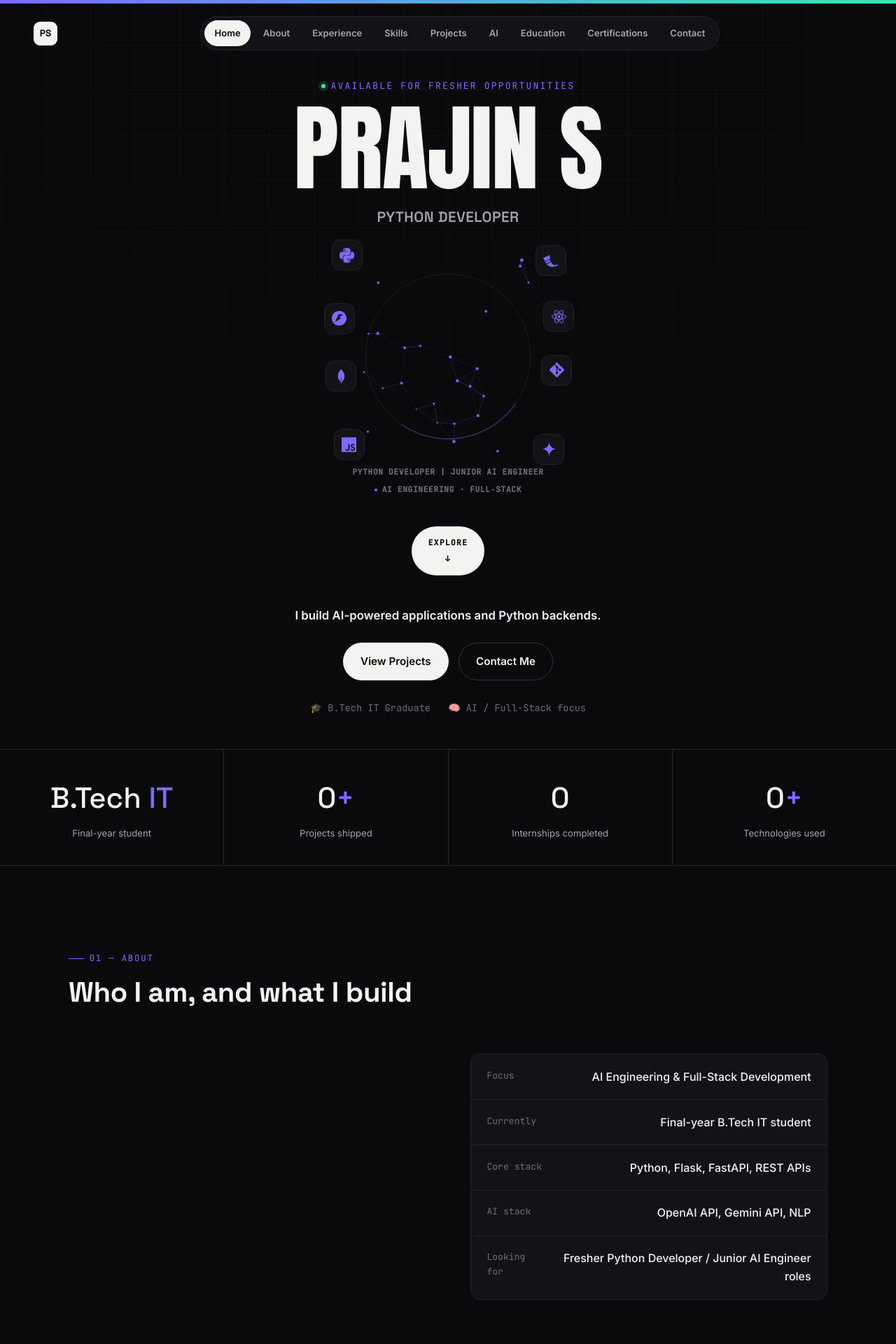
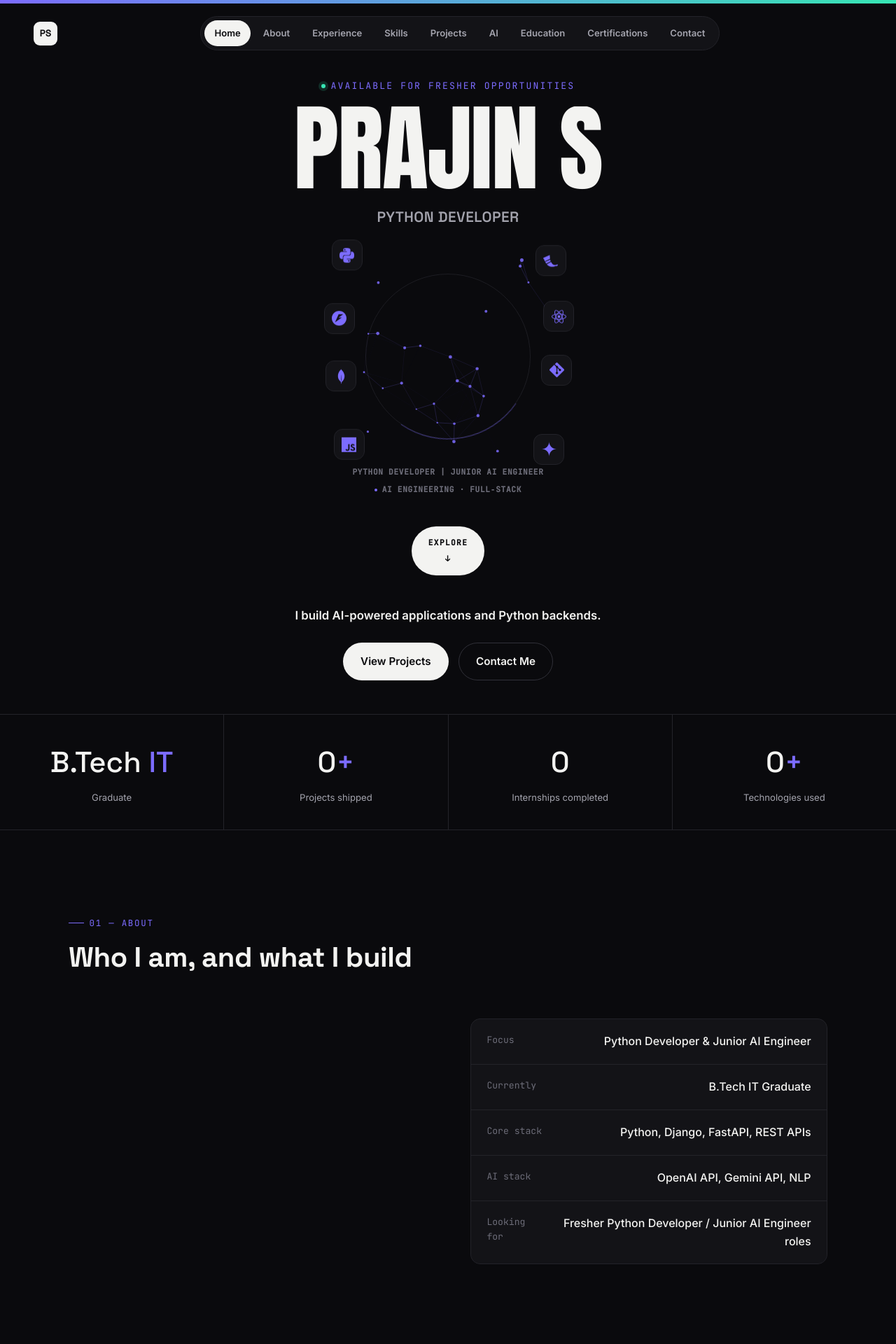
Before and after one commit to prainhub/portfolio, a Django app: page / in a window 1280 px wide. Shown: the top 1920 px of the page at 70% size. Run offline with Django 5.2, Linux system fonts and the light colour scheme; data that the repository does not hold is empty.

Commit message:
Batch of content/design edits per feedback
- Removed the grid-noise background pattern site-wide (hero + AI
  section) and the now-unused --grid-line token.
- Hero role-cycle: swapped 'Junior AI Engineer' for 'Intern at
  TechJays'; removed the location/graduate/focus meta row below the
  hero action buttons entirely.
- About section: added Django to the summary paragraph and Core
  stack fact; Focus -> 'Python Developer & Junior AI Engineer';
  Currently -> 'B.Tech IT Graduate' (also fixed the Quick Snapshot
  label for the same Final-year -> Graduate consistency flagged
  earlier). Summary now says 'graduate' instead of 'final-year
  student' throughout.
- Added a new Experience entry: Python Developer Intern @ TechJays,
  shown first. Only company/role are confirmed — timeframe and
  description are explicit bracketed placeholders for now, not
  invented details.
- Skills: Backend now Django (Flask replaced, per explicit choice —
  the Flask-based project write-ups still stand as historical fact,
  only the skills *list* changed); Database +PostgreSQL; Cloud &
  Deploy +Docker/Render/Cloudinary; Tools +Claude Code/Docker; AI/ML
  +Llama.
- Custom cursor: replaced the dot+ring with an original abstract
  spider-silhouette mark (oval body + 8 curved legs, own SVG
  construction — not a trace of any trademarked logo), same
  follow-lag physics and hover/label behavior as before. Removed all
  dead .cursor-dot/.cursor-ring CSS.

Verified with headless Chromium: grid-noise gone, hero-meta gone,
role-cycle phrases correct, About facts correct, TechJays entry
renders with clear placeholder text, all 4 skill-category additions
confirmed per tab, spider cursor + hover label render correctly, no
console errors. Django checks / makemigrations --check / seed_portfolio
/ collectstatic all clean.

```diff
--- a/static/css/style.css
+++ b/static/css/style.css
@@ -62,7 +62,6 @@ a { color: inherit; text-decoration: none; }
   --text-muted: #a3a3ad;
   --text-dim: #6c6c78;
   --shadow: 0 20px 60px -25px rgba(0, 0, 0, 0.6);
-  --grid-line: rgba(255, 255, 255, 0.035);
   --scrollbar: #2a2a32;
 }
 
@@ -113,14 +112,6 @@ a, button { transition: color var(--dur-fast) var(--ease), background var(--dur-
 .section-title { font-size: clamp(1.7rem, 3.4vw, 2.5rem); line-height: 1.15; }
 .section-lede { color: var(--text-muted); font-size: 1.05rem; margin-top: 0.9rem; max-width: 56ch; }
 
-.grid-noise {
-  position: absolute; inset: 0; pointer-events: none; z-index: 0;
-  background-image:
-    linear-gradient(var(--grid-line) 1px, transparent 1px),
-    linear-gradient(90deg, var(--grid-line) 1px, transparent 1px);
-  background-size: 64px 64px;
-  mask-image: radial-gradient(ellipse 80% 60% at 50% 0%, black 40%, transparent 90%);
-}
 
 .reveal {
   opacity: 0; transform: translateY(28px);
@@ -375,9 +366,7 @@ body.is-loading { overflow: hidden; height: 100vh; }
 .hero-bottom { display: flex; flex-direction: column; align-items: center; text-align: center; }
 .hero-statement { font-size: 1.05rem; color: var(--text-muted); max-width: 52ch; margin-bottom: 1.6rem; }
 .hero-statement strong { color: var(--text); font-weight: 600; }
-.hero-actions { display: flex; flex-wrap: wrap; justify-content: center; gap: 0.9rem; margin-bottom: 1.8rem; }
-.hero-meta { display: flex; flex-wrap: wrap; justify-content: center; gap: 1.6rem; color: var(--text-dim); font-size: 0.85rem; font-family: var(--font-mono); }
-.hero-meta span { display: flex; align-items: center; gap: 0.5em; }
+.hero-actions { display: flex; flex-wrap: wrap; justify-content: center; gap: 0.9rem; }
 
 /* ---------- Snapshot ---------- */
 .snapshot { border-top: 1px solid var(--border); border-bottom: 1px solid var(--border); }
--- a/static/js/main.js
+++ b/static/js/main.js
@@ -162,50 +162,56 @@
     });
   }
 
-  /* ---------------- Custom cursor (desktop, fine pointer only) --------- */
+  /* ---------------- Custom cursor: original spider mark ------------------
+     Desktop, fine pointer only. An original abstract spider silhouette
+     (body + 8 curved legs) — not a trace of any trademarked logo. Follows
+     the pointer with a light lag for a "crawling" feel. */
   function initCursor() {
     var isFinePointer = window.matchMedia("(pointer: fine)").matches;
     if (!isFinePointer || prefersReducedMotion) return;
-    var dot = document.createElement("div");
-    var ring = document.createElement("div");
-    var label = document.createElement("span");
-    label.className = "cursor-label";
-    dot.className = "cursor-dot";
-    ring.className = "cursor-ring";
-    ring.appendChild(label);
-    document.body.append(dot, ring);
+    var wrap = document.createElement("div");
+    wrap.className = "cursor-spider";
+    wrap.innerHTML =
+      '<svg class="cursor-spider-mark" viewBox="0 0 32 32" aria-hidden="true">' +
+      '<path d="M13,10 Q6,6 2,8 M12,13 Q4,11 1,14 M12,16 Q4,17 1,20 M13,19 Q6,22 2,25 ' +
+      'M19,10 Q26,6 30,8 M20,13 Q28,11 31,14 M20,16 Q28,17 31,20 M19,19 Q26,22 30,25"/>' +
+      '<ellipse cx="16" cy="19.5" rx="6" ry="7"/>' +
+      '<ellipse cx="16" cy="10" rx="4" ry="4.5"/>' +
+      "</svg>" +
+      '<span class="cursor-label"></span>';
+    document.body.append(wrap);
     document.body.classList.add("has-custom-cursor");
+    var mark = wrap.querySelector(".cursor-spider-mark");
+    var label = wrap.querySelector(".cursor-label");
 
-    var mouseX = 0, mouseY = 0, ringX = 0, ringY = 0;
+    var mouseX = 0, mouseY = 0, curX = 0, curY = 0;
     window.addEventListener("mousemove", function (e) {
       mouseX = e.clientX;
       mouseY = e.clientY;
-      dot.style.transform = "translate(" + mouseX + "px," + mouseY + "px) translate(-50%,-50%)";
     });
     (function loop() {
-      ringX += (mouseX - ringX) * 0.18;
-      ringY += (mouseY - ringY) * 0.18;
-      ring.style.transform = "translate(" + ringX + "px," + ringY + "px) translate(-50%,-50%)";
+      curX += (mouseX - curX) * 0.22;
+      curY += (mouseY - curY) * 0.22;
+      mark.style.transform = "translate(" + curX + "px," + curY + "px) translate(-50%,-50%)";
+      label.style.transform = "translate(" + curX + "px," + curY + "px) translate(-50%, 6px)";
       requestAnimationFrame(loop);
     })();
 
     var hoverables = "a, button, .filter-btn, .skills-tab, input, textarea";
     document.addEventListener("mouseover", function (e) {
       if (!(e.target.closest && e.target.closest(hoverables))) return;
-      ring.classList.add("is-active");
+      wrap.classList.add("is-active");
       var labelTarget = e.target.closest("[data-cursor-text]");
       if (labelTarget) {
         label.textContent = labelTarget.getAttribute("data-cursor-text");
-        ring.classList.add("has-label");
-        dot.classList.add("is-hidden");
+        wrap.classList.add("has-label");
       }
     });
     document.addEventListener("mouseout", function (e) {
       if (!(e.target.closest && e.target.closest(hoverables))) return;
-      ring.classList.remove("is-active");
+      wrap.classList.remove("is-active");
       if (e.target.closest("[data-cursor-text]")) {
-        ring.classList.remove("has-label");
-        dot.classList.remove("is-hidden");
+        wrap.classList.remove("has-label");
       }
     });
   }
--- a/templates/core/home.html
+++ b/templates/core/home.html
@@ -5,14 +5,13 @@
 
 <!-- ============ HERO ============ -->
 <section id="home" class="hero">
-  <div class="grid-noise" aria-hidden="true"></div>
 
   <div class="container hero-top reveal is-visible">
     <p class="hero-eyebrow"><span class="dot"></span>Available for fresher opportunities</p>
     <h1 class="hero-poster-title">{{ profile.full_name|default:"Prajin S" }}</h1>
     <div class="hero-role-cycle" data-role-cycle>
       <span class="is-active">Python Developer</span>
-      <span>Junior AI Engineer</span>
+      <span>Intern at TechJays</span>
       <span>AI Engineering</span>
       <span>Full&#8209;Stack Development</span>
     </div>
@@ -113,11 +112,6 @@
       <a href="#contact" class="btn btn-outline">Contact Me</a>
       {% if resume_available %}<a href="{% url 'core:resume_download' %}" class="btn btn-outline">Download Resume</a>{% endif %}
     </div>
-    <div class="hero-meta">
-      {% if profile.location %}<span>📍 {{ profile.location }}</span>{% endif %}
-      <span>🎓 B.Tech IT Graduate</span>
-      <span>🧠 AI / Full-Stack focus</span>
-    </div>
   </div>
 </section>
 
@@ -126,7 +120,7 @@
   <div class="snapshot-grid">
     <div class="snapshot-item reveal">
       <div class="snapshot-value">{{ snapshot.current_education.degree|default:"B.Tech" }} <span class="accent">IT</span></div>
-      <div class="snapshot-label">Final-year student</div>
+      <div class="snapshot-label">Graduate</div>
     </div>
     <div class="snapshot-item reveal">
       <div class="snapshot-value"><span data-countup="{{ snapshot.projects_count }}">0</span><span class="accent">+</span></div>
@@ -164,9 +158,9 @@
         </div>
       </div>
       <dl class="about-facts reveal">
-        <div class="about-fact"><dt>Focus</dt><dd>AI Engineering &amp; Full-Stack Development</dd></div>
-        <div class="about-fact"><dt>Currently</dt><dd>Final-year B.Tech IT student</dd></div>
-        <div class="about-fact"><dt>Core stack</dt><dd>Python, Flask, FastAPI, REST APIs</dd></div>
+        <div class="about-fact"><dt>Focus</dt><dd>Python Developer &amp; Junior AI Engineer</dd></div>
+        <div class="about-fact"><dt>Currently</dt><dd>B.Tech IT Graduate</dd></div>
+        <div class="about-fact"><dt>Core stack</dt><dd>Python, Django, FastAPI, REST APIs</dd></div>
         <div class="about-fact"><dt>AI stack</dt><dd>OpenAI API, Gemini API, NLP</dd></div>
         <div class="about-fact"><dt>Looking for</dt><dd>{{ profile.looking_for|default:"Fresher Python Developer / Junior AI Engineer roles" }}</dd></div>
         {% if profile.location %}<div class="about-fact"><dt>Based in</dt><dd>{{ profile.location }}</dd></div>{% endif %}
@@ -285,7 +279,6 @@
 
 <!-- ============ AI ENGINEERING ============ -->
 <section id="ai" class="section ai-section">
-  <div class="grid-noise" aria-hidden="true"></div>
   <div class="container">
     <div class="section-head reveal">
       <p class="section-eyebrow">05 — AI Engineering</p>
```
Also changed, not shown: other parts of static/css/style.css (+23 -23 lines), core/management/commands/seed_portfolio.py (+21 -6 lines).
